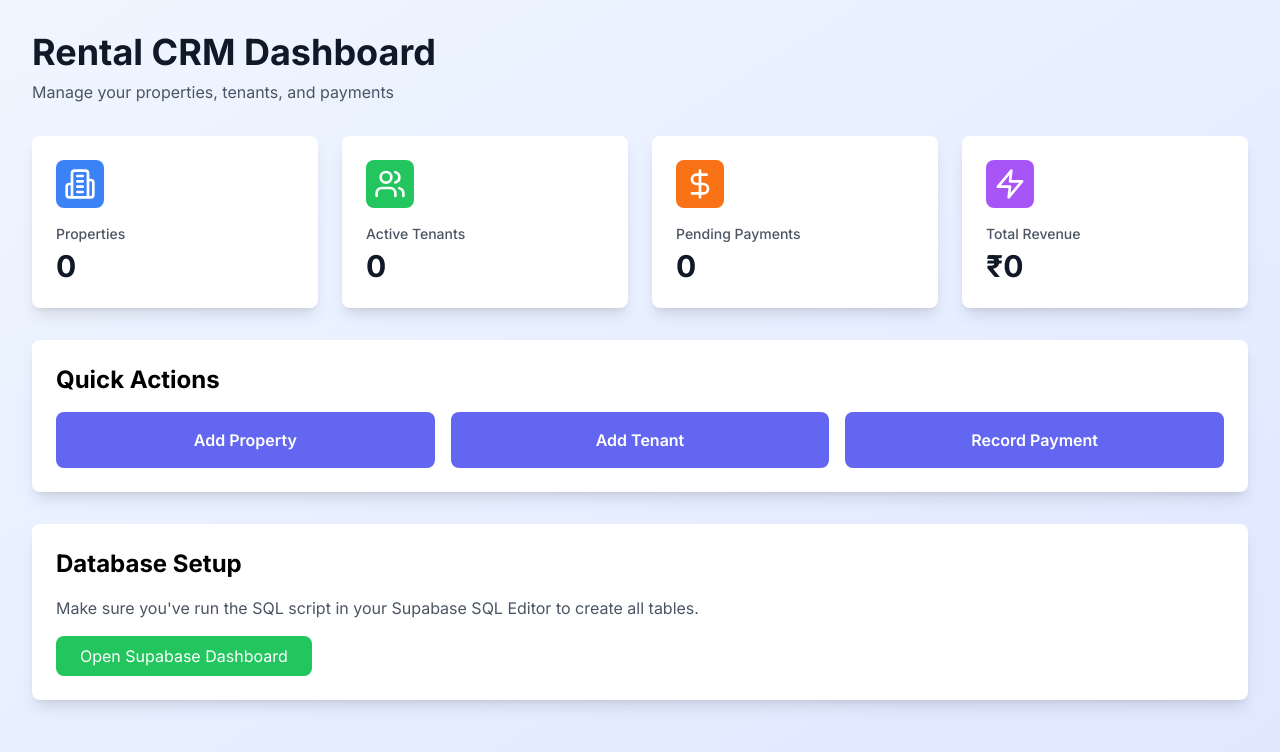
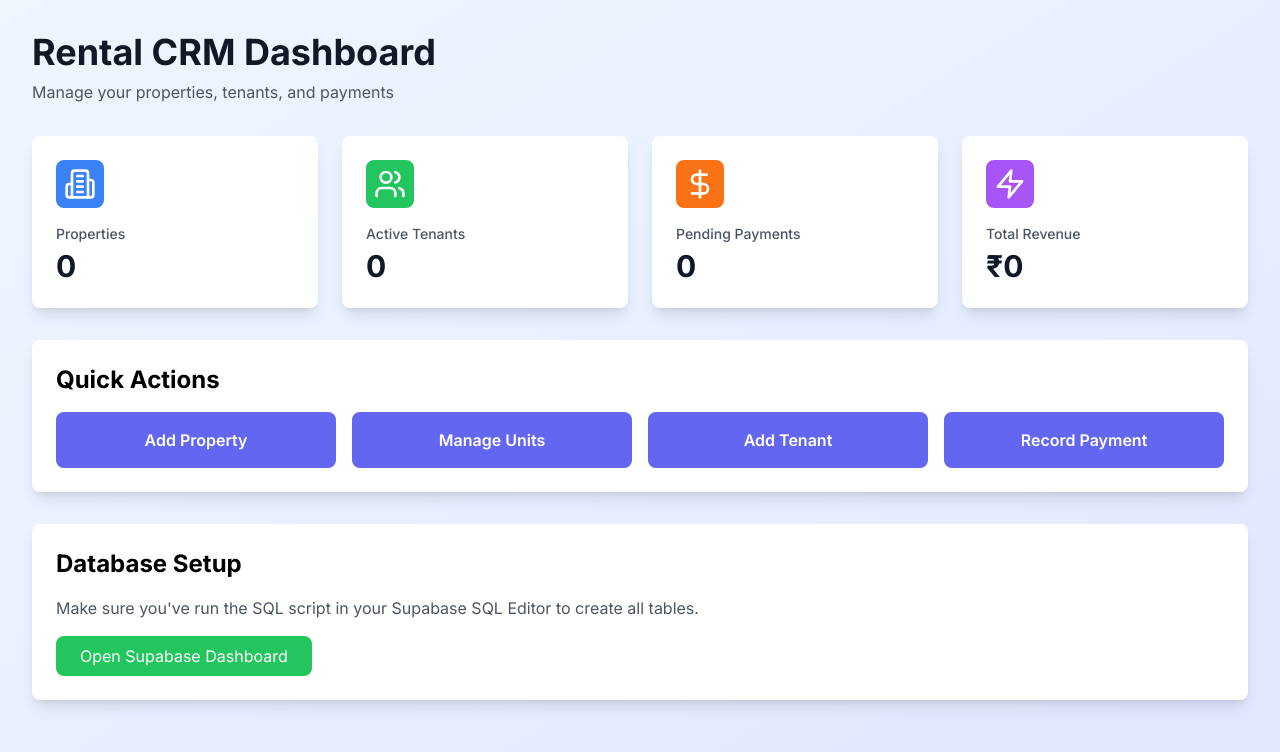
Before and after one commit to codebysonu/rental-crm, a Next.js app: page / in a window 1280 px wide. Shown: the top 752 px of the page. Built offline with nearby package versions, Linux system fonts and the light colour scheme; no server answers; the database is empty.

Commit message:
Update page.tsx

```diff
--- a/app/page.tsx
+++ b/app/page.tsx
@@ -75,8 +75,9 @@
 
         <div className="bg-white rounded-lg shadow-lg p-6">
           <h2 className="text-2xl font-bold mb-4">Quick Actions</h2>
-          <div className="grid grid-cols-1 md:grid-cols-3 gap-4">
+          <div className="grid grid-cols-1 md:grid-cols-2 lg:grid-cols-4 gap-4">
             <ActionButton title="Add Property" href="/properties/new" />
+            <ActionButton title="Manage Units" href="/units" />
             <ActionButton title="Add Tenant" href="/tenants/new" />
             <ActionButton title="Record Payment" href="/payments/new" />
           </div>
```
